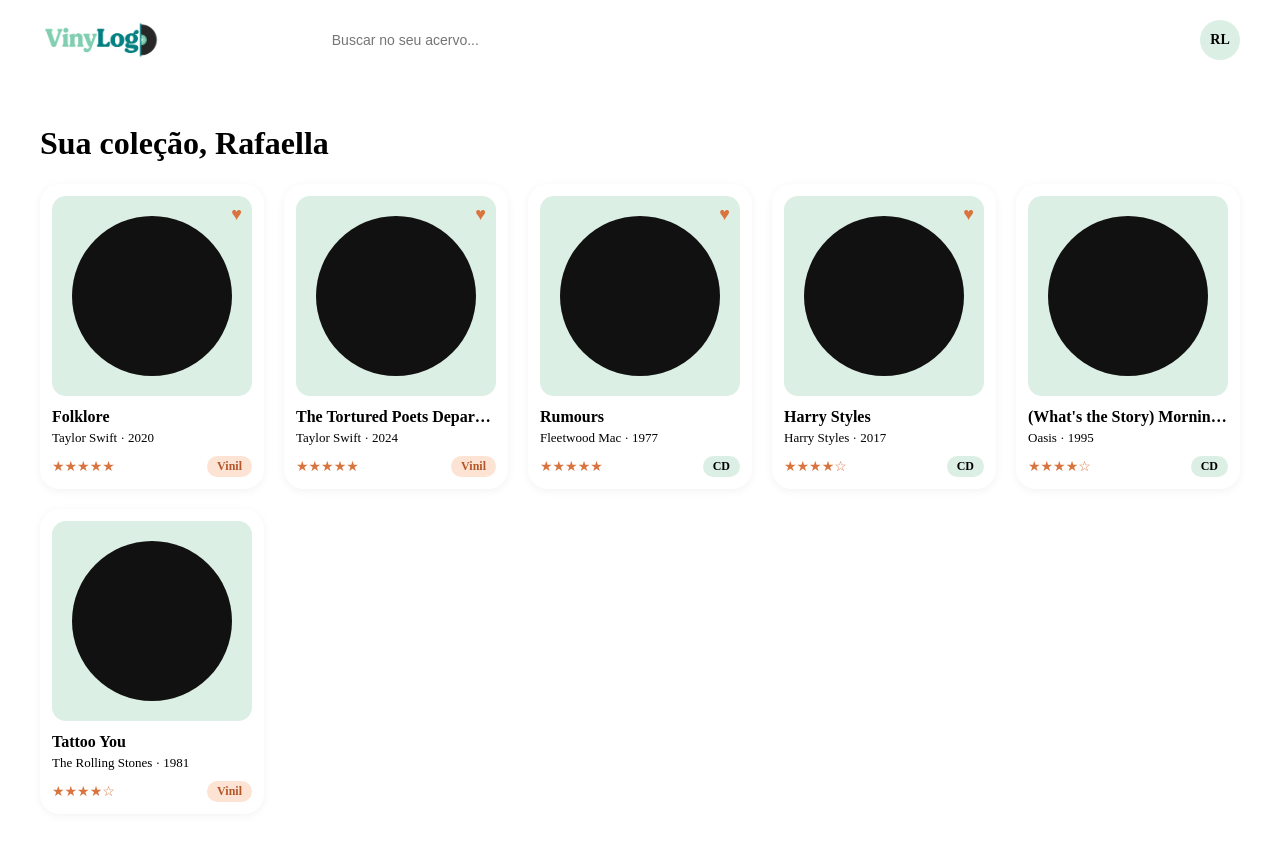
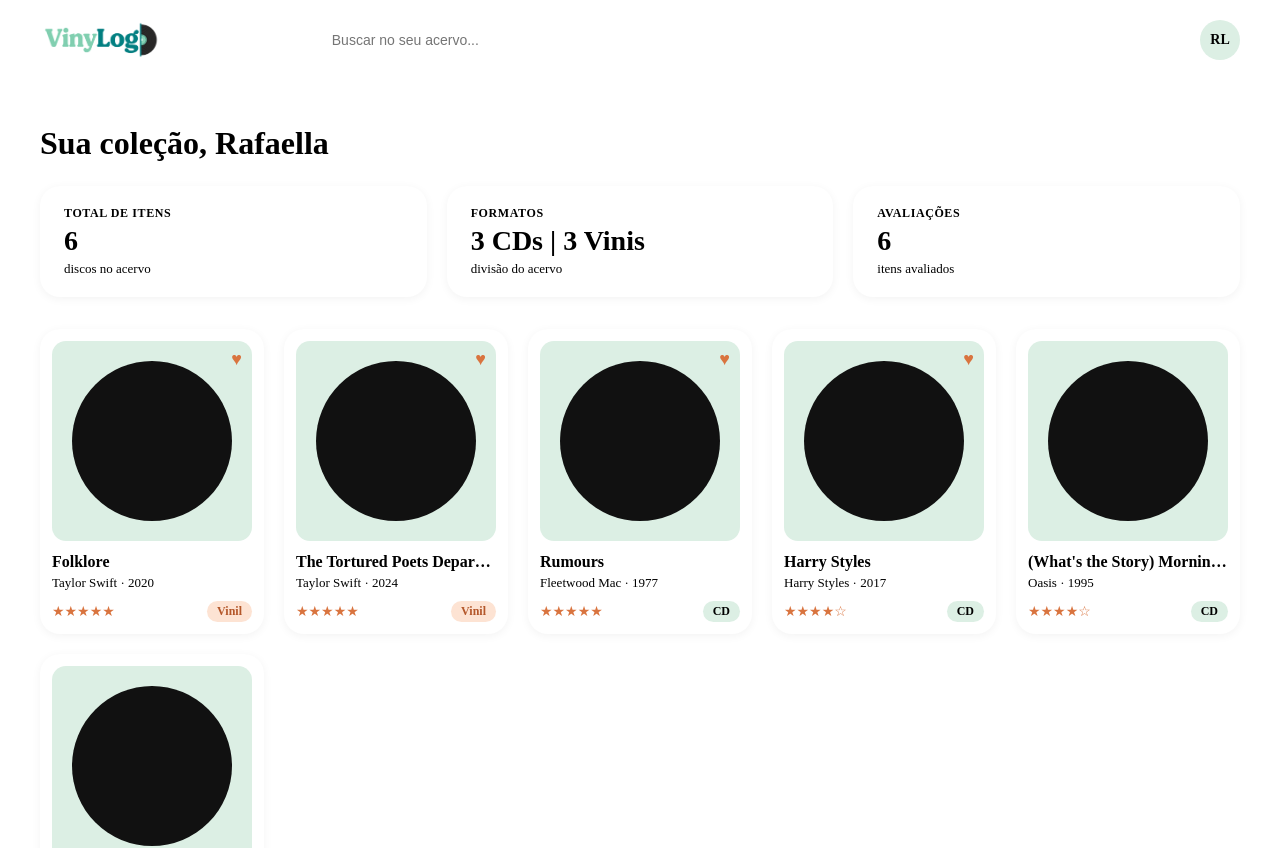
Before and after one commit to PUCTech/VinyLog, a React (Vite) app in the folder frontend/: page /dashboard in a window 1280 px wide. Shown: the top 848 px of the page. Built offline with nearby package versions, Linux system fonts and the light colour scheme.

Commit message:
Add stat cards to dashboard

```diff
--- /dev/null
+++ b/frontend/src/components/StatCard.css
@@ -0,0 +1,27 @@
+.stat-card {
+  display: flex;
+  flex-direction: column;
+  gap: 4px;
+  padding: 20px 24px;
+  border-radius: 20px;
+  background: #fff;
+  box-shadow: 0 2px 10px rgba(0, 0, 0, 0.05);
+}
+
+.stat-card__label {
+  color: var(--color-muted);
+  font-size: 12px;
+  font-weight: 600;
+  letter-spacing: 0.05em;
+  text-transform: uppercase;
+}
+
+.stat-card__value {
+  font-size: 28px;
+  color: var(--color-text);
+}
+
+.stat-card__caption {
+  color: var(--color-muted);
+  font-size: 13px;
+}
--- /dev/null
+++ b/frontend/src/components/StatCard.jsx
@@ -0,0 +1,13 @@
+import './StatCard.css'
+
+function StatCard({ label, value, caption }) {
+  return (
+    <div className="stat-card">
+      <span className="stat-card__label">{label}</span>
+      <strong className="stat-card__value">{value}</strong>
+      <span className="stat-card__caption">{caption}</span>
+    </div>
+  )
+}
+
+export default StatCard
--- a/frontend/src/pages/Dashboard.jsx
+++ b/frontend/src/pages/Dashboard.jsx
@@ -1,6 +1,7 @@
 import { useState } from 'react'
 import DashboardHeader from '../components/DashboardHeader'
 import DiscCard from '../components/DiscCard'
+import StatCard from '../components/StatCard'
 import { mockDiscs, mockUser } from '../data/mockDiscs'
 
 function Dashboard() {
@@ -14,11 +15,42 @@ function Dashboard() {
     )
   })
 
+  const totalItems = mockDiscs.length
+  const totalVinis = mockDiscs.filter((disc) => disc.format === 'Vinil').length
+  const totalCDs = mockDiscs.filter((disc) => disc.format === 'CD').length
+  const totalRated = mockDiscs.filter((disc) => disc.rating > 0).length
+
   return (
     <div>
       <DashboardHeader search={search} onSearchChange={setSearch} />
       <main style={{ padding: '32px' }}>
         <h1>Sua coleção, {mockUser.name}</h1>
+
+        <div
+          style={{
+            display: 'grid',
+            gridTemplateColumns: 'repeat(auto-fit, minmax(220px, 1fr))',
+            gap: '20px',
+            margin: '24px 0 32px',
+          }}
+        >
+          <StatCard
+            label="Total de itens"
+            value={totalItems}
+            caption="discos no acervo"
+          />
+          <StatCard
+            label="Formatos"
+            value={`${totalCDs} CDs | ${totalVinis} Vinis`}
+            caption="divisão do acervo"
+          />
+          <StatCard
+            label="Avaliações"
+            value={totalRated}
+            caption="itens avaliados"
+          />
+        </div>
+
         <div
           style={{
             display: 'grid',
```
